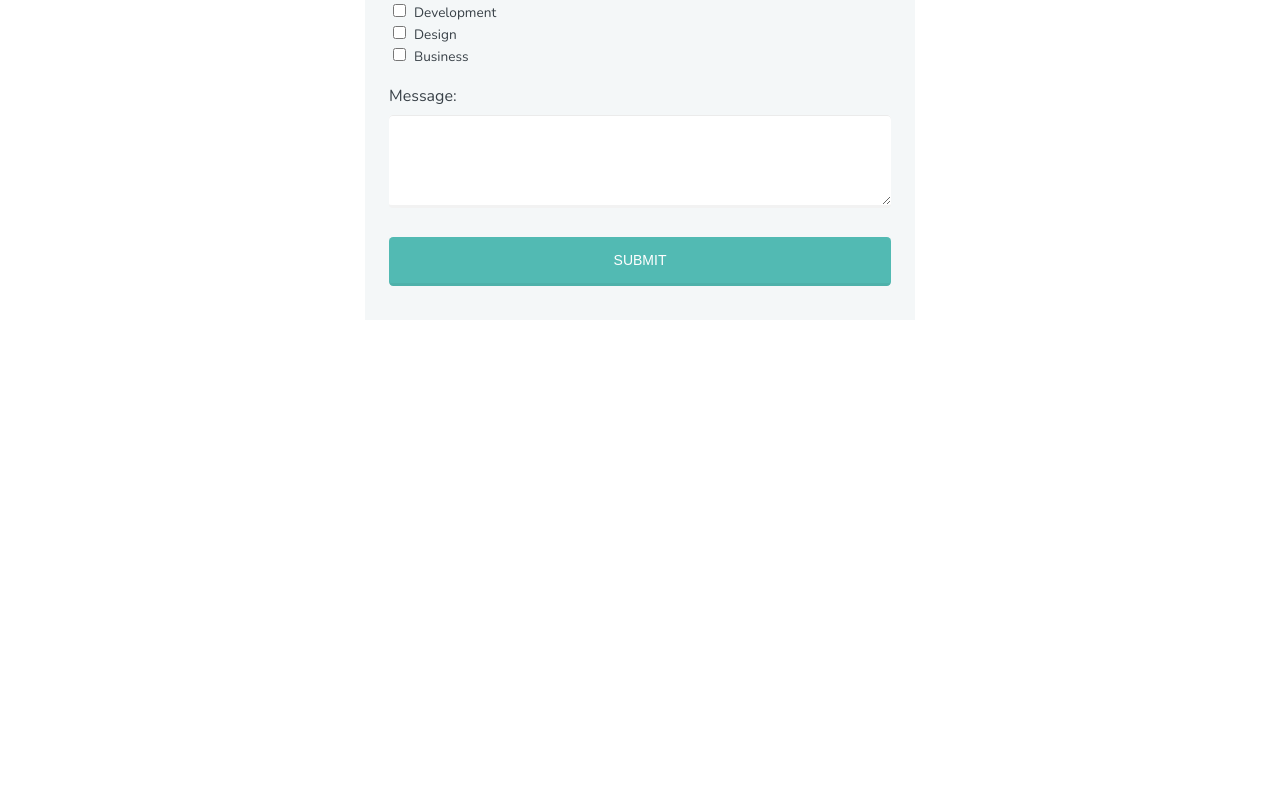
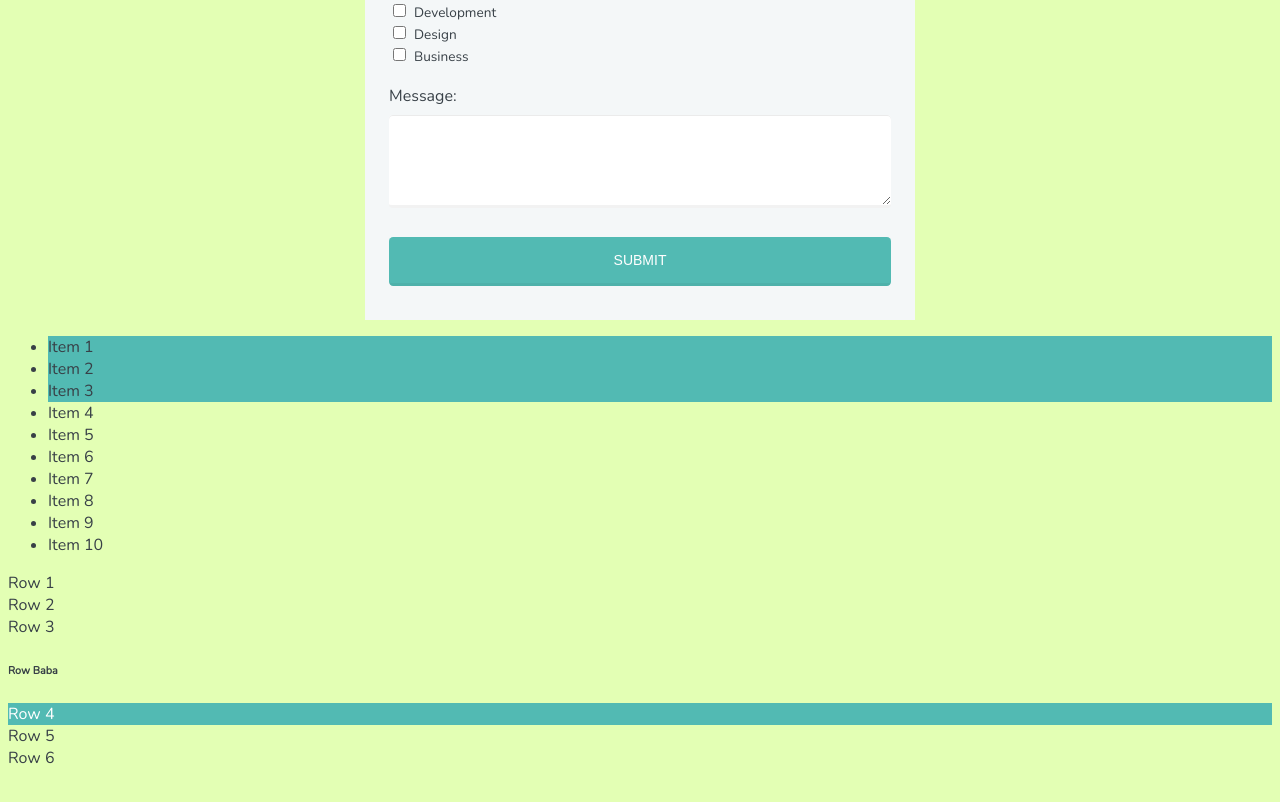
Before and after one commit to BabaSar/fsjs-Unit-3-CSS-Selectors-Course-Pt3, a plain HTML site: page index.html in a window 1280 px wide. Shown: the part 370-1172 px from the top of the page. Before the commit the page ends 800 px from the top, so only its background shows below. Drawn offline with nearby package versions, Linux system fonts and the light colour scheme.

Commit message:
done
done

```diff
--- a/css/style.css
+++ b/css/style.css
@@ -17,3 +17,18 @@ input:disabled {
 input[type="checkbox"]:checked + label {
     font-weight: bold;
 }
+
+
+/* You can use even, odd, or even an integer */
+ul li:nth-child(-n+3) {
+    background-color: #52bab3;
+}
+
+section div:nth-of-type(4) {
+    background: #52bab3;
+    color: white;
+}
+
+:root {
+    background: #e3ffb4;
+}
--- a/index.html
+++ b/index.html
@@ -28,6 +28,29 @@
 
 		  <input class="btn default" type="submit" value="Submit">
 		</form>
-	</div>
+    </div>
+
+    <ul>
+		<li>Item 1</li>
+		<li>Item 2</li>
+		<li>Item 3</li>
+		<li>Item 4</li>
+		<li>Item 5</li>
+		<li>Item 6</li>
+		<li>Item 7</li>
+		<li>Item 8</li>
+		<li>Item 9</li>
+		<li>Item 10</li>
+    </ul>
+
+    <section>
+        <div>Row 1</div>
+        <div>Row 2</div>
+        <div>Row 3</div>
+        <h6>Row Baba</h6>
+        <div>Row 4</div>
+        <div>Row 5</div>
+        <div>Row 6</div>
+    </section>
 </body>
 </html>
```
